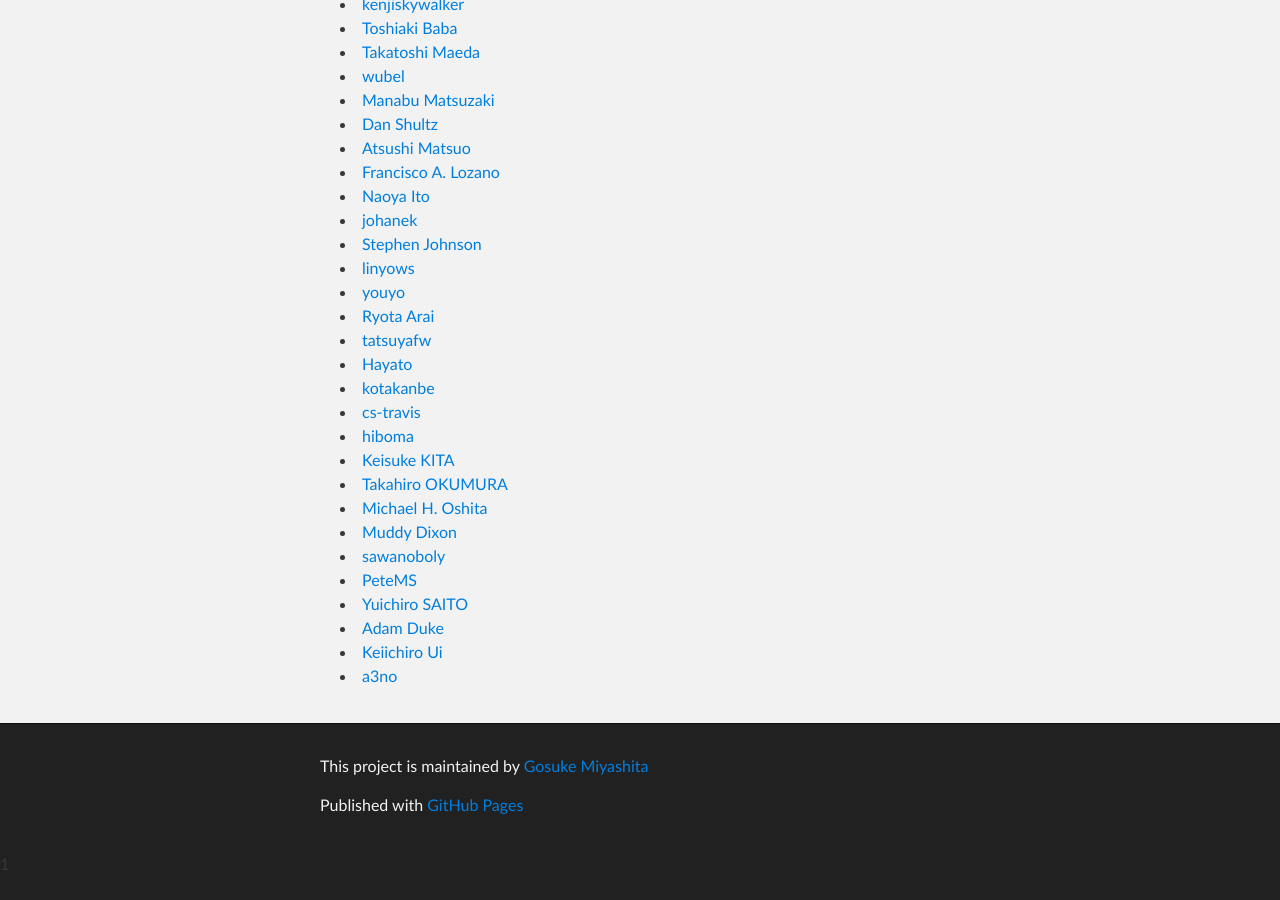
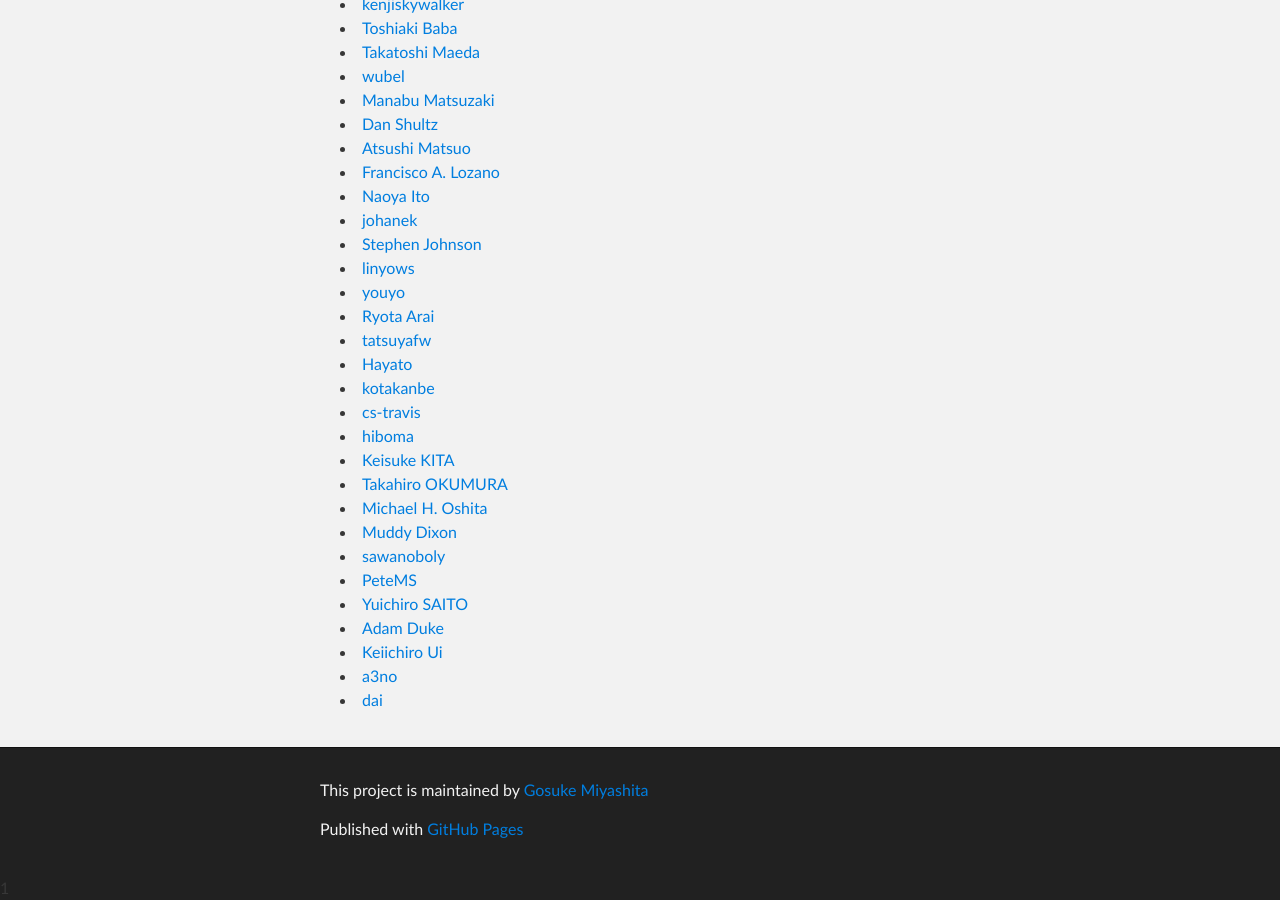
Before and after one commit to serverspec/serverspec.github.io, a Jekyll site: the page built from contributors.md, in a window 1280 px wide and 900 px high, scrolled down 708 px. Built offline with Jekyll 4.4.1, drawn with Linux system fonts in a browser that asks for light colours; Markdown is read by kramdown in place of the engine named in the settings; before the commit the page ends 1584 px from its top, so only the background shows below that.

Commit message:
Add a contributor

```diff
--- a/contributors.md
+++ b/contributors.md
@@ -47,3 +47,4 @@ title: Contributors
  * [Adam Duke](https://github.com/adamvduke)
  * [Keiichiro Ui](https://github.com/kui)
  * [a3no](https://github.com/a3no)
+ * [dai](https://github.com/cl-lab-k)
```
